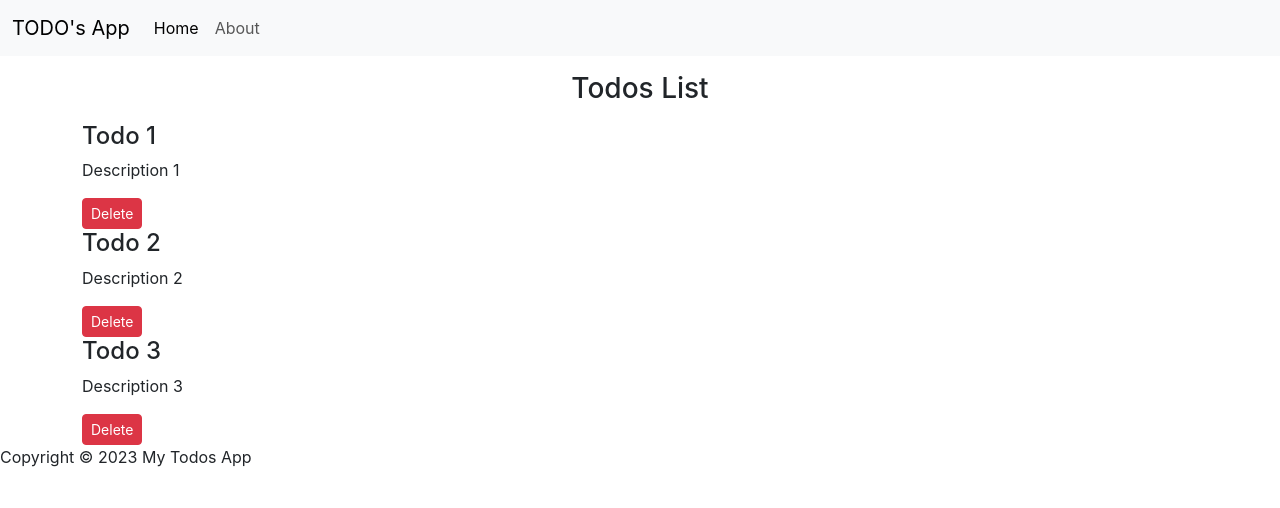
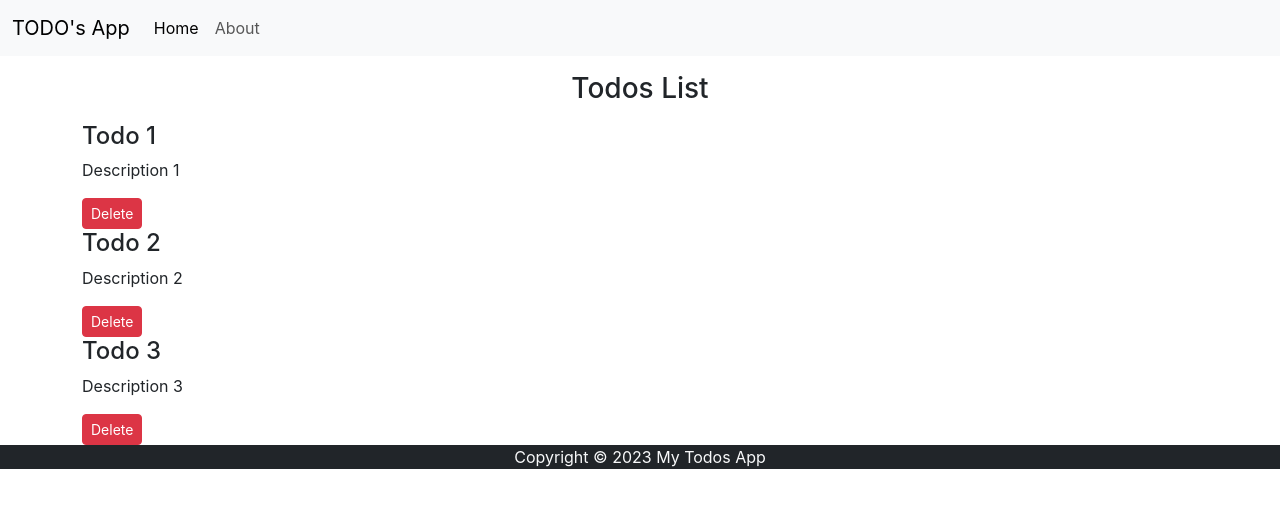
Before and after one commit to shantanu994/reactify-ui, a React (Create React App) app in the folder todo-list/: page / in a window 1280 px wide. Shown: the top 508 px of the page. Built offline with nearby package versions, Linux system fonts and the light colour scheme.

Commit message:
TODO's List

```diff
--- a/todo-list/src/App.js
+++ b/todo-list/src/App.js
@@ -2,16 +2,24 @@ import "./App.css";
 import Header from "./MyComponents/Header.js";
 import Footer from "./MyComponents/Footer.js";
 import Todos from "./MyComponents/Todos.js";
+import { useState } from 'react';
 
 function App() {
-  const onDelete = ()=>{
-    console.log("I am onDelete of todo ",todos);
-  }
-  let todos = [
+  const onDelete = (todo) => {
+    console.log("I am onDelete of todo ", todo);
+    // Deleting this way in react does not delete the element from the array
+    // let index = todos.indexOf(todo);
+    // todos.splice(index,1);
+
+    setTodos(todos.filter((e) => {
+      return e !== todo;
+    }));
+  };
+  const [todos, setTodos] = useState([
     { id: 1, title: "Todo 1", desc: "Description 1", completed: false },
     { id: 2, title: "Todo 2", desc: "Description 2", completed: true },
     { id: 3, title: "Todo 3", desc: "Description 3", completed: false },
-  ];
+  ]);
   return (
     <>
     <Header title="TODO's App" searchbar={false} />
--- a/todo-list/src/MyComponents/Footer.js
+++ b/todo-list/src/MyComponents/Footer.js
@@ -1,11 +1,13 @@
-import React from 'react'
+import React from "react";
 
 const Footer = () => {
   return (
-    <div>
-      <p>Copyright © 2023 My Todos App</p>
-    </div>
-  )
-}
+    <footer className="bg-dark text-light text-center">
+      <p className="text-center">
+        Copyright © 2023 My Todos App
+        </p>
+    </footer>
+  );
+};
 
-export default Footer
+export default Footer;
--- a/todo-list/src/MyComponents/TodoItem.js
+++ b/todo-list/src/MyComponents/TodoItem.js
@@ -5,7 +5,7 @@ const TodoItem = ({ todo,onDelete }) => {
     <div>
       <h4>{todo.title}</h4>
       <p>{todo.desc}</p>
-      <button className="btn btn-sm btn-danger" onClick={onDelete}>Delete</button>
+      <button className="btn btn-sm btn-danger" onClick={() => onDelete(todo)}>Delete</button>
 
     </div>
   )
--- a/todo-list/src/MyComponents/Todos.js
+++ b/todo-list/src/MyComponents/Todos.js
@@ -5,12 +5,13 @@ const Todos = (props) => {
   return (
     <div className="container">
       <h3 className="text-center my-3">Todos List</h3>
-      {props.todos.map((todo) => {
-        return (
-          <TodoItem todo={todo} onDelete={props.onDelete(todo)} />
-
-        );
-      })}
+      {props.todos.length === 0
+        ? "No Todos to display"
+        : props.todos.map((todo) => {
+            return (
+              <TodoItem todo={todo} key={todo.sno} onDelete={props.onDelete} />
+            );
+          })}
     </div>
   );
 };
```
